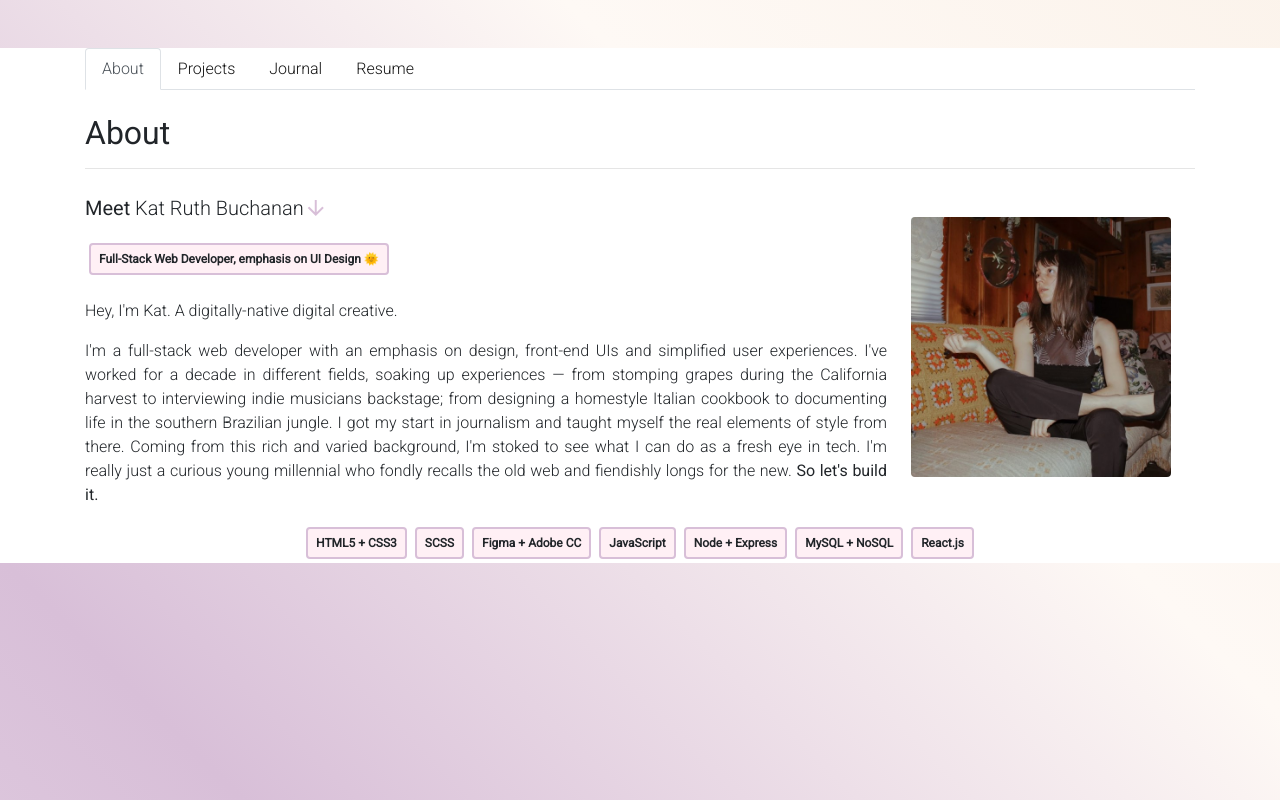
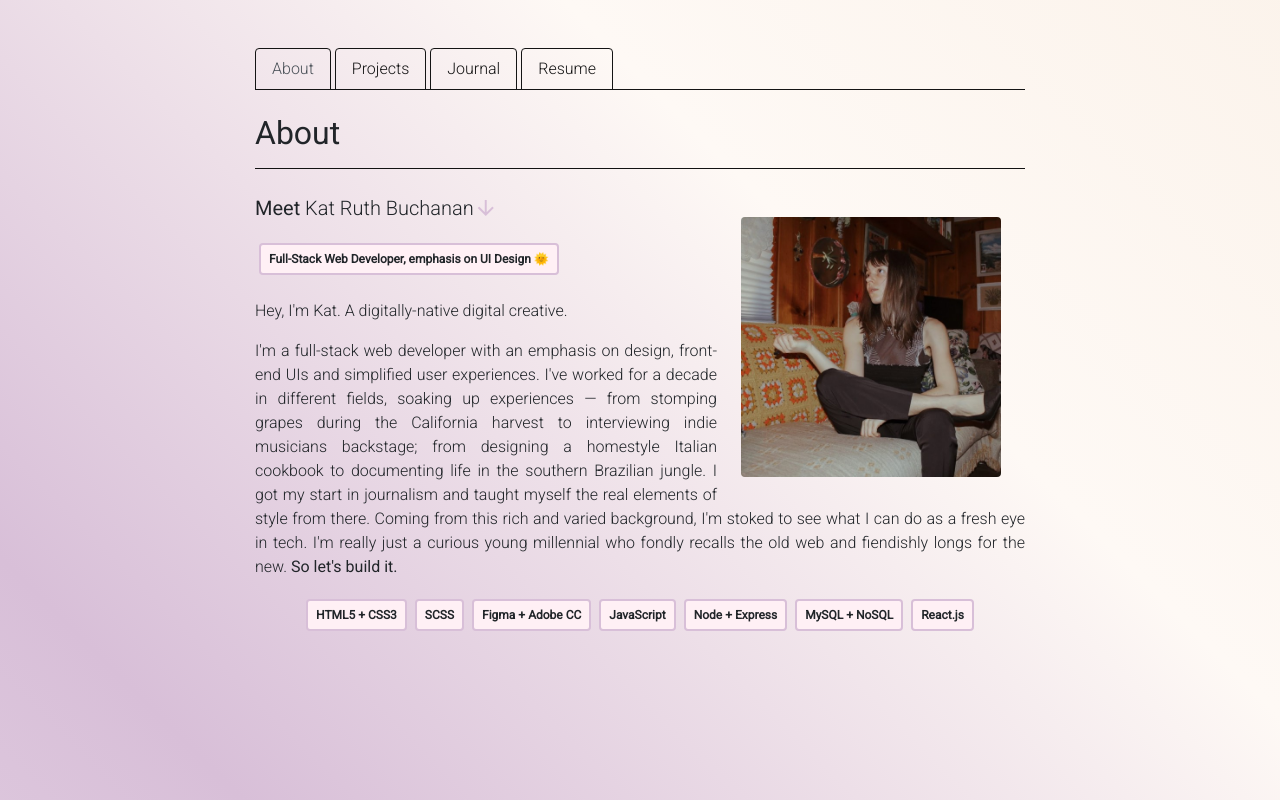
Before and after one commit to katsign/portfolio2.0, a React (Create React App) app: page / in a window 1280 px wide. Built offline with nearby package versions, Linux system fonts and the light colour scheme.

Commit message:
styled nav tabs

```diff
--- a/src/assets/css/index.css
+++ b/src/assets/css/index.css
@@ -1,14 +1,32 @@
 * {
+  box-sizing: border-box;
   font-family: 'Roboto', sans-serif;
   font-weight: 300;
 }
 
+body {
+  background-color: transparent;
+}
+
 .container {
+  max-width: 800px;
   margin-top: 3rem;
   margin-bottom: 1rem;
   display: flex;
   justify-content: center;
   align-items: center;
+}
+
+.nav-link,
+.nav-link.active,
+.nav-item.show .nav-link {
+  background-color: transparent!important;
+  border-color: #141414!important;
+  margin-right: .25rem;
+}
+
+.nav-tabs {
+  border-bottom: 1px solid #141414;
 }
 
 .material-icons {
@@ -34,21 +52,16 @@ a:hover {
   color: plum;
 }
 
+hr {
+  background-color: #141414;
+}
+
 .jumbotron {
   background-color: rgba(216, 191, 216, 0.5558653846153846) !important;
 }
 
 .d-flex {
   flex-wrap: wrap;
-}
-
-.display-4 {
-  font-size: 50px;
-  text-align: center;
-}
-
-#imgWrapper {
-  display: inline-block;
 }
 
 .journal {
```
